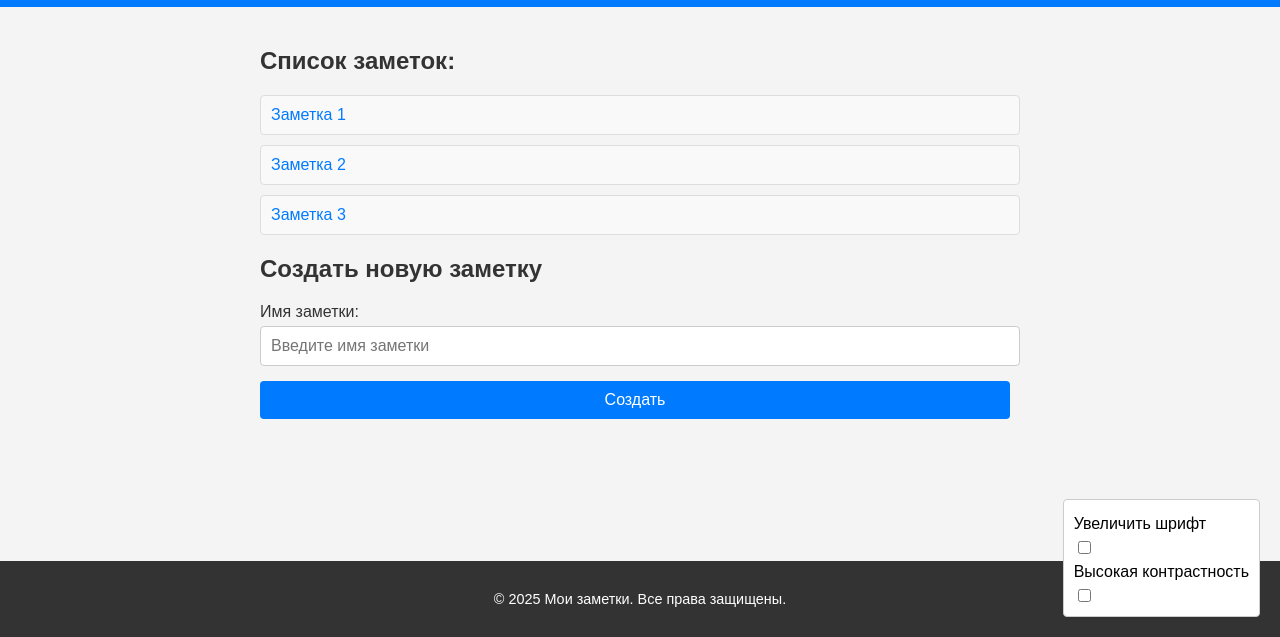
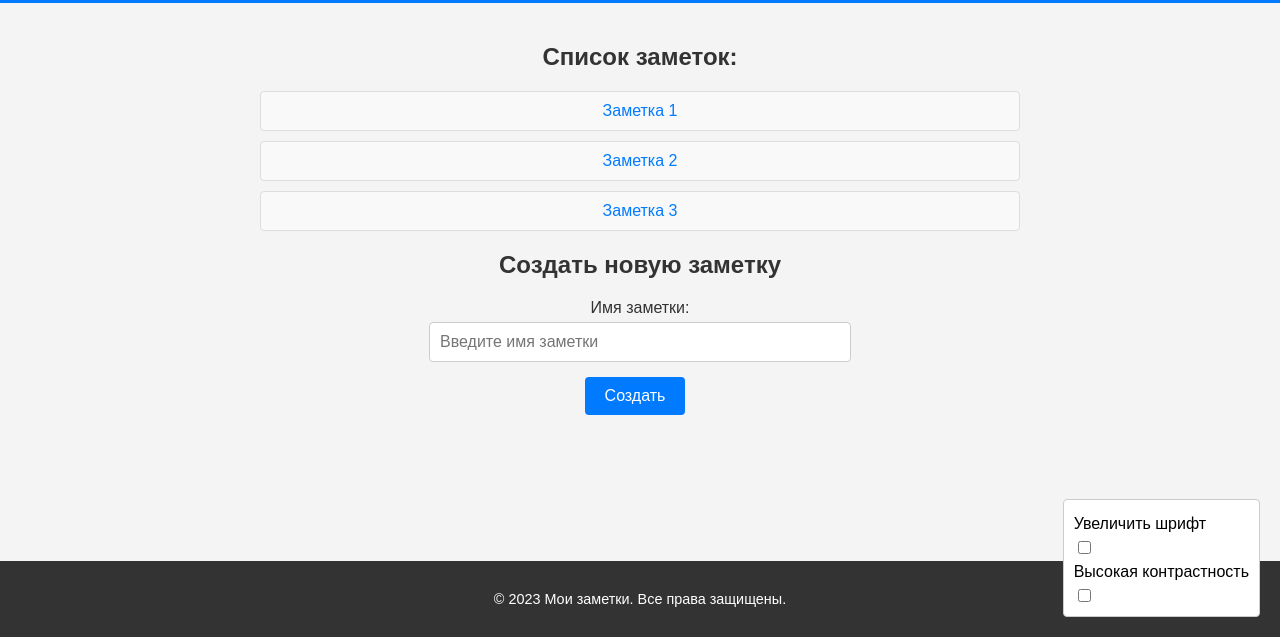
Before and after one commit to blamerone/coures, a plain HTML site: page index.html in a window 1280 px wide. Shown: the part 163-800 px from the top of the page. Drawn offline with Linux system fonts and the light colour scheme.

Commit message:
КУРСОВАЯ РАБОТА ЗА 1 КУРС

```diff
--- a/index.html
+++ b/index.html
@@ -48,7 +48,7 @@
 
     <footer>
         <div class="container">
-            <p>&copy; 2025 Мои заметки. Все права защищены.</p>
+            <p>&copy; 2023 Мои заметки. Все права защищены.</p>
         </div>
     </footer>
 </body>
--- a/style.css
+++ b/style.css
@@ -6,6 +6,8 @@ body {
     padding: 0;
     display: flex;
     flex-direction: column;
+    align-items: center; /* Выравнивание по центру по горизонтали */
+    justify-content: center; /* Выравнивание по центру по вертикали */
     min-height: 100vh;
 }
 
@@ -15,6 +17,7 @@ body {
     margin: 0 auto;
     padding: 20px;
     box-sizing: border-box;
+    text-align: center; /* Выравнивание текста по центру */
 }
 
 /* Шапка */
@@ -23,6 +26,7 @@ header {
     color: white;
     padding: 10px 0;
     text-align: center;
+    width: 100%; /* Шапка на всю ширину */
 }
 
 header h1 {
@@ -50,12 +54,16 @@ header nav a:hover {
     max-width: 100px; /* Установите нужную ширину логотипа */
     height: auto; /* Сохраняет пропорции изображения */
     margin-bottom: 10px; /* Отступ снизу */
+    display: block; /* Убираем лишние отступы вокруг изображения */
+    margin-left: auto; /* Центрирование логотипа */
+    margin-right: auto; /* Центрирование логотипа */
 }
 
 /* Основной контент */
 main {
     flex: 1;
     padding: 20px 0;
+    width: 100%; /* Основной контент на всю ширину */
 }
 
 h2 {
@@ -94,7 +102,7 @@ button:hover, .button:hover {
 }
 
 .note-list-container ul {
-    list-style: none;
+    list-style: none; /* Убираем точки у списка */
     padding: 0;
 }
 
@@ -120,6 +128,7 @@ button:hover, .button:hover {
 form {
     display: flex;
     flex-direction: column;
+    align-items: center; /* Центрирование формы */
 }
 
 form label {
@@ -134,6 +143,8 @@ form input {
     border: 1px solid #ccc;
     border-radius: 4px;
     font-size: 1rem;
+    width: 100%; /* Ширина поля ввода */
+    max-width: 400px; /* Ограничение ширины поля ввода */
 }
 
 /* Подвал */
@@ -143,6 +154,7 @@ footer {
     text-align: center;
     padding: 10px 0;
     margin-top: auto;
+    width: 100%; /* Подвал на всю ширину */
 }
 
 footer p {
```
